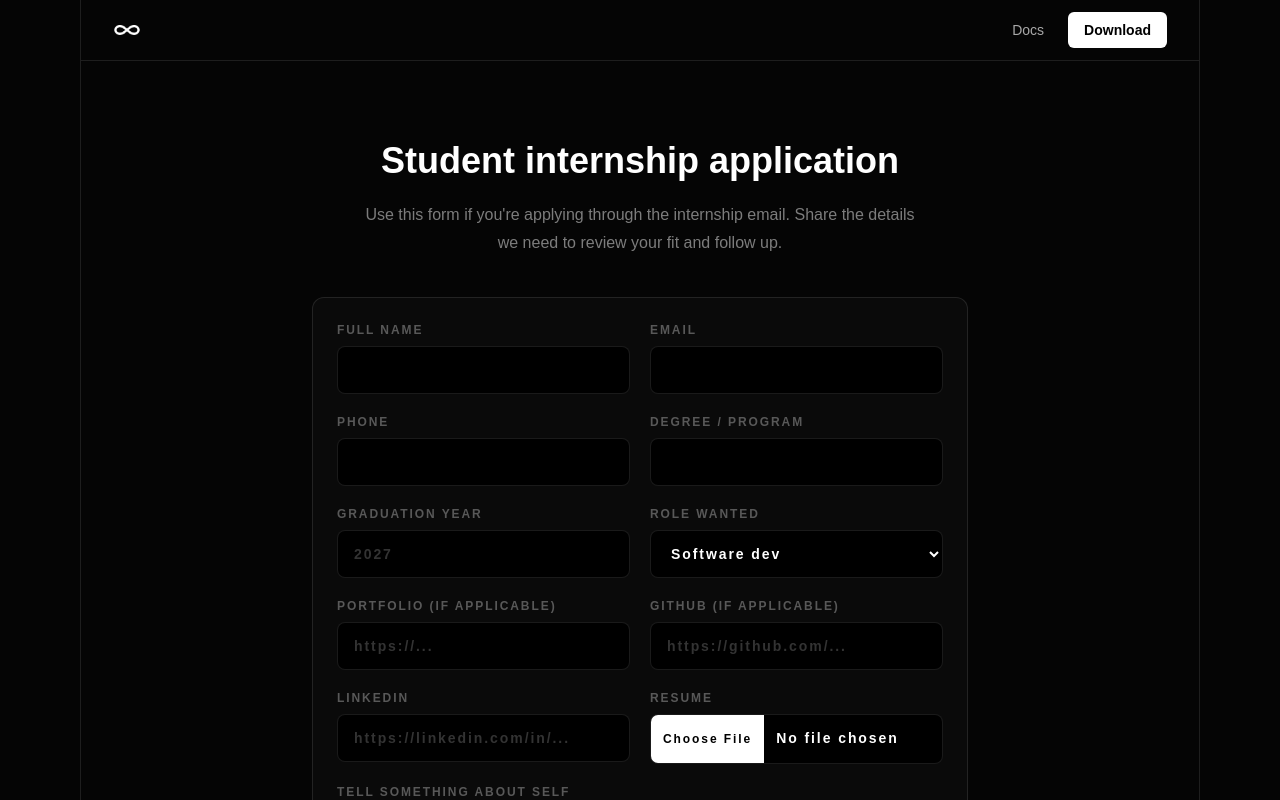
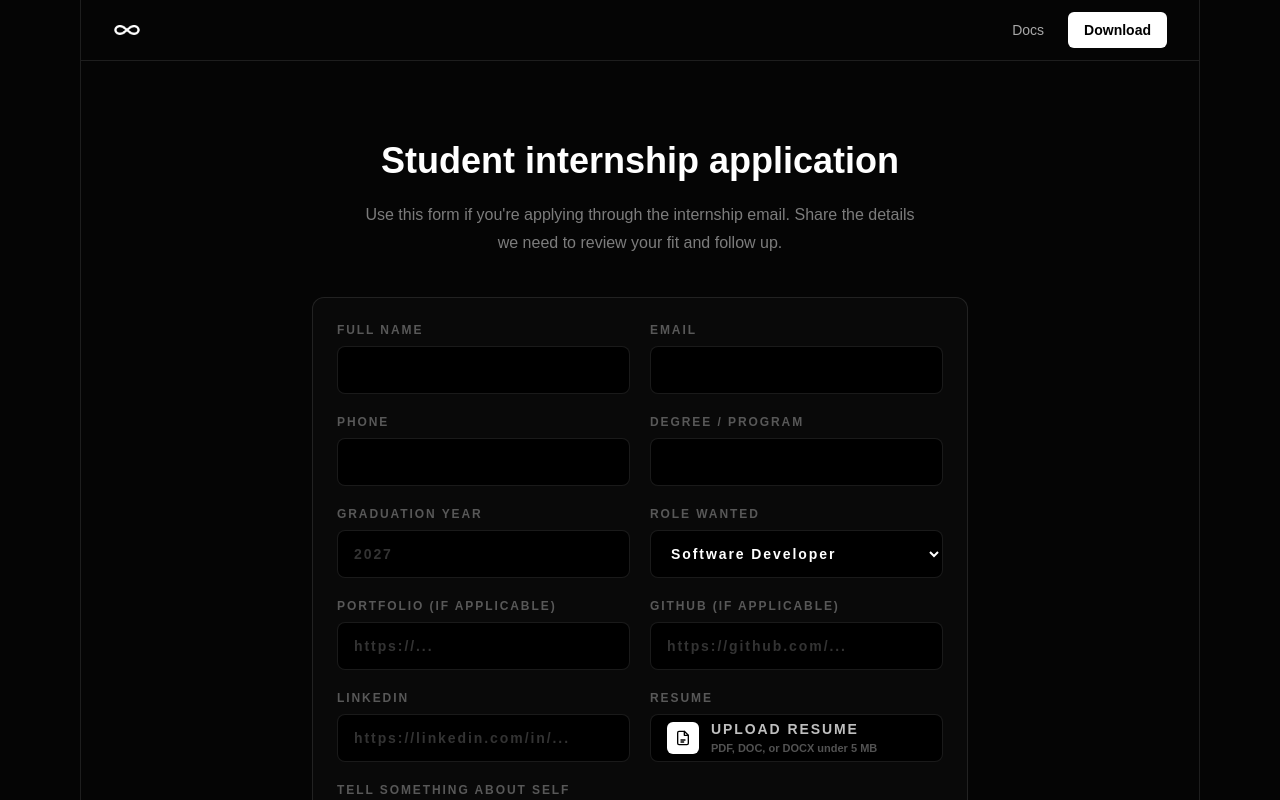
Before and after one commit to farzeenilyaszargar/Mandora, a Next.js app: page /apply in a window 1280 px wide. Shown: the top 800 px of the page. Built offline with nearby package versions, Linux system fonts and the light colour scheme; a web font is replaced by a local one.

Commit message:
Clean up apply resume field

```diff
--- a/app/api/apply/route.ts
+++ b/app/api/apply/route.ts
@@ -150,7 +150,7 @@ function validateApplication(application: ApplicationPayload) {
     return "Graduation year should be a 4 digit year.";
   }
 
-  if (!["Software dev", "Video editing"].includes(application.roleWanted)) {
+  if (!["Software Developer", "Video Editing"].includes(application.roleWanted)) {
     return "Please select a valid role.";
   }
 
--- a/app/apply/apply-form.tsx
+++ b/app/apply/apply-form.tsx
@@ -11,7 +11,7 @@ const initialForm = {
   phone: "",
   degree: "",
   graduationYear: "",
-  roleWanted: "Software dev",
+  roleWanted: "Software Developer",
   portfolioUrl: "",
   githubUrl: "",
   linkedinUrl: "",
@@ -97,7 +97,7 @@ export default function ApplyForm() {
   }
 
   return (
-    <form onSubmit={handleSubmit} className="mt-8 rounded-xl border border-white/10 bg-white/[0.025] p-4 text-left sm:mt-10 sm:p-6">
+    <form onSubmit={handleSubmit} className="mt-8 rounded-xl border border-white/10 bg-white/[0.02] p-4 text-left sm:mt-10 sm:p-6">
       <div className="grid gap-4 lg:grid-cols-2 lg:gap-5">
         <TextField label="Full name" value={form.fullName} onChange={(value) => updateField("fullName", value)} required />
         <TextField label="Email" type="email" value={form.email} onChange={(value) => updateField("email", value)} required />
@@ -111,22 +111,14 @@ export default function ApplyForm() {
             onChange={(event) => updateField("roleWanted", event.target.value)}
             className="mt-2 h-12 w-full rounded-lg border border-white/10 bg-black px-4 text-base font-semibold text-white outline-none transition focus:border-white/35 sm:text-sm"
           >
-            <option>Software dev</option>
-            <option>Video editing</option>
+            <option>Software Developer</option>
+            <option>Video Editing</option>
           </select>
         </label>
         <TextField label="Portfolio (if applicable)" value={form.portfolioUrl} onChange={(value) => updateField("portfolioUrl", value)} placeholder="https://..." />
         <TextField label="GitHub (if applicable)" value={form.githubUrl} onChange={(value) => updateField("githubUrl", value)} placeholder="https://github.com/..." />
         <TextField label="LinkedIn" value={form.linkedinUrl} onChange={(value) => updateField("linkedinUrl", value)} placeholder="https://linkedin.com/in/..." />
-        <label className="block text-[11px] font-bold uppercase tracking-[0.14em] text-white/32 sm:text-xs sm:tracking-[0.16em]">
-          Resume
-          <input
-            type="file"
-            accept=".pdf,.doc,.docx,application/pdf,application/msword,application/vnd.openxmlformats-officedocument.wordprocessingml.document"
-            onChange={(event) => setResume(event.target.files?.[0] ?? null)}
-            className="mt-2 block w-full overflow-hidden rounded-lg border border-white/10 bg-black text-sm font-semibold text-white file:mr-3 file:min-h-12 file:border-0 file:bg-white file:px-3 file:text-xs file:font-bold file:text-black"
-          />
-        </label>
+        <ResumeField resume={resume} onChange={setResume} />
       </div>
 
       <TextArea
@@ -146,6 +138,39 @@ export default function ApplyForm() {
         {isSubmitting ? "Submitting..." : "Submit application"}
       </button>
     </form>
+  );
+}
+
+function ResumeField({
+  resume,
+  onChange,
+}: {
+  resume: File | null;
+  onChange: (file: File | null) => void;
+}) {
+  return (
+    <label className="block text-[11px] font-bold uppercase tracking-[0.14em] text-white/32 sm:text-xs sm:tracking-[0.16em]">
+      Resume
+      <span className="mt-2 flex min-h-12 cursor-pointer items-center gap-3 rounded-lg border border-white/10 bg-black px-4 text-sm font-semibold text-white transition hover:border-white/25">
+        <span className="flex h-8 w-8 shrink-0 items-center justify-center rounded-md bg-white text-black">
+          <FileIcon />
+        </span>
+        <span className="min-w-0 flex-1">
+          <span className="block truncate text-white/75">
+            {resume ? resume.name : "Upload resume"}
+          </span>
+          <span className="mt-0.5 block text-[11px] font-semibold normal-case tracking-normal text-white/32">
+            PDF, DOC, or DOCX under 5 MB
+          </span>
+        </span>
+      </span>
+      <input
+        type="file"
+        accept=".pdf,.doc,.docx,application/pdf,application/msword,application/vnd.openxmlformats-officedocument.wordprocessingml.document"
+        onChange={(event) => onChange(event.target.files?.[0] ?? null)}
+        className="sr-only"
+      />
+    </label>
   );
 }
 
@@ -238,3 +263,14 @@ function validateForm(form: FormState, resume: File | null) {
 
   return "";
 }
+
+function FileIcon() {
+  return (
+    <svg className="h-4 w-4" fill="none" stroke="currentColor" strokeLinecap="round" strokeLinejoin="round" strokeWidth="2" viewBox="0 0 24 24" aria-hidden="true">
+      <path d="M14 2H6a2 2 0 0 0-2 2v16a2 2 0 0 0 2 2h12a2 2 0 0 0 2-2V8z" />
+      <path d="M14 2v6h6" />
+      <path d="M9 15h6" />
+      <path d="M9 18h4" />
+    </svg>
+  );
+}
```
